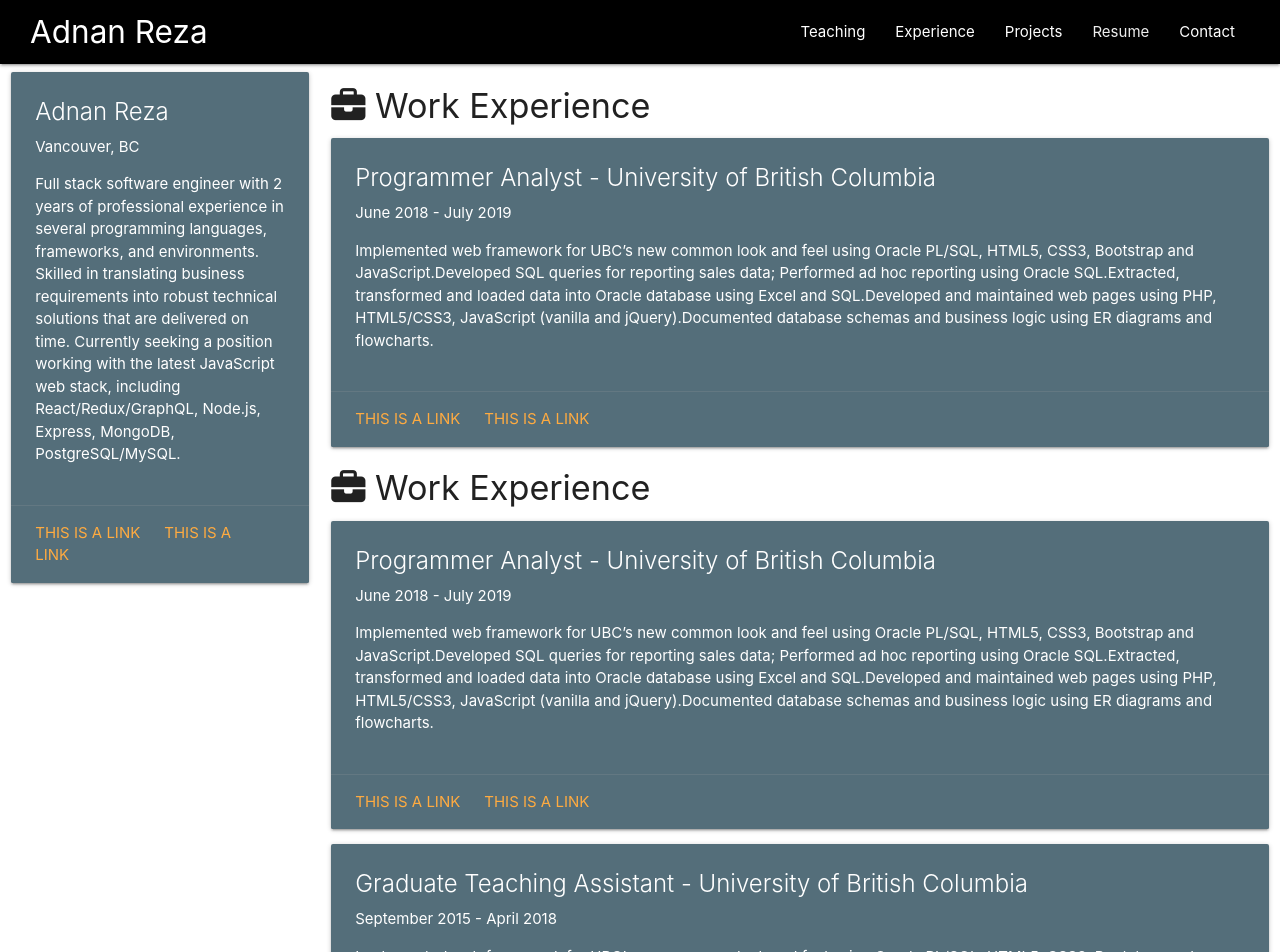
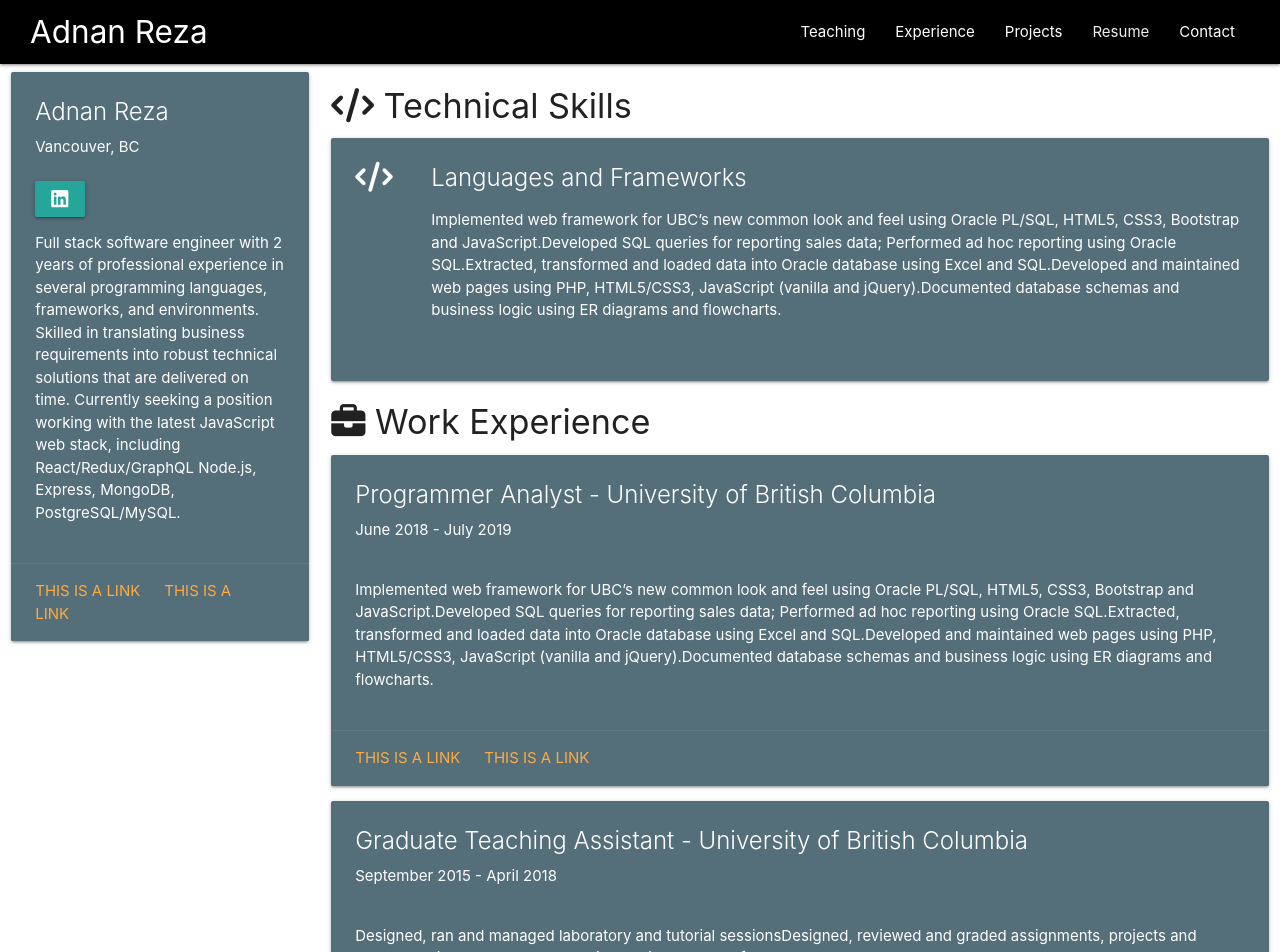
Before and after one commit to adnanreza/personal-site, a React (Create React App) app: page /Resume in a window 1280 px wide. Shown: the top 952 px of the page. Built offline with nearby package versions, Linux system fonts and the light colour scheme; the HTML template or start-up script is replaced by a standard one.

Commit message:
Added TechnicalSkillsBlock component

```diff
--- a/src/components/layout/Footer.js
+++ b/src/components/layout/Footer.js
@@ -7,7 +7,7 @@
       <div className='container'>
         <div className='row'>
           <div className='col l6 s12'>
-            <h5 className='white-text'>Footer Content</h5>
+            <h5 className='white-text'>Footer Heading</h5>
             <p className='grey-text text-lighten-4'>
               You can use rows and columns here to organize your footer content.
             </p>
--- a/src/components/layout/ResumeBlock.js
+++ b/src/components/layout/ResumeBlock.js
@@ -3,13 +3,16 @@
 
 const ResumeBlock = props => {
   return (
-    <div class='card blue-grey darken-1'>
-      <div class='card-content white-text'>
-        <span class='card-title'>{props.heading}</span>
+    <div className='card blue-grey darken-1'>
+      <div className='card-content white-text'>
+        <span className='card-title'>{props.heading}</span>
         <span>{props.subheading}</span>
+        <br />
+        <br />
+        {props.buttons && <span>{props.buttons}</span>}
         <ul>{props.body}</ul>
       </div>
-      <div class='card-action'>
+      <div className='card-action'>
         <a href='#'>This is a link</a>
         <a href='#'>This is a link</a>
       </div>
--- /dev/null
+++ b/src/components/layout/TechnicalSkillsBlock.js
@@ -0,0 +1,28 @@
+import React from 'react';
+import PropTypes from 'prop-types';
+
+const TechnicalSkillsBlock = props => {
+  return (
+    <div class='card blue-grey darken-1'>
+      <div class='card-content white-text'>
+        <div className='row'>
+          <div className='col s1'>
+            <span className='center-align'>
+              <i className='fa fa-code fa-2x'></i>
+            </span>
+          </div>
+          <div className='col s11'>
+            <span class='card-title'>{props.heading}</span>
+            <ul>{props.body}</ul>
+          </div>
+        </div>
+      </div>
+    </div>
+  );
+};
+
+TechnicalSkillsBlock.propTypes = {
+  heading: PropTypes.string.isRequired
+};
+
+export default TechnicalSkillsBlock;
--- a/src/components/pages/Resume.js
+++ b/src/components/pages/Resume.js
@@ -1,8 +1,16 @@
 import React, { Fragment } from 'react';
 import PropTypes from 'prop-types';
+import TechnicalSkillsBlock from '../layout/TechnicalSkillsBlock';
 import ResumeBlock from '../layout/ResumeBlock';
 
 const Resume = props => {
+  const buttonsContact = (
+    <button className='btn'>
+      <i className='fab fa-linkedin'></i>
+    </button>
+  );
+  const summary =
+    'Full stack software engineer with 2 years of professional experience in several programming languages, frameworks, and environments. Skilled in translating business requirements into robust technical solutions that are delivered on time. Currently seeking a position working with the latest JavaScript web stack, including React/Redux/GraphQL Node.js, Express, MongoDB, PostgreSQL/MySQL.';
   const accomplishmentsPA = [
     'Implemented web framework for UBC’s new common look and feel using Oracle PL/SQL, HTML5, CSS3, Bootstrap and JavaScript.',
     'Developed SQL queries for reporting sales data; Performed ad hoc reporting using Oracle SQL.',
@@ -11,11 +19,9 @@
     'Documented database schemas and business logic using ER diagrams and flowcharts.'
   ];
   const accomplishmentsGTA = [
-    'Implemented web framework for UBC’s new common look and feel using Oracle PL/SQL, HTML5, CSS3, Bootstrap and JavaScript.',
-    'Developed SQL queries for reporting sales data; Performed ad hoc reporting using Oracle SQL.',
-    'Extracted, transformed and loaded data into Oracle database using Excel and SQL.',
-    'Developed and maintained web pages using PHP, HTML5/CSS3, JavaScript (vanilla and jQuery).',
-    'Documented database schemas and business logic using ER diagrams and flowcharts.'
+    'Designed, ran and managed laboratory and tutorial sessions',
+    'Designed, reviewed and graded assignments, projects and exams',
+    'Received a Graduate Teaching Assistant Award from the CS Department at UBC'
   ];
 
   return (
@@ -25,26 +31,20 @@
           <ResumeBlock
             heading='Adnan Reza'
             subheading='Vancouver, BC'
-            body='Full stack software engineer with 2 years of professional
-            experience in several programming languages, frameworks, and
-            environments. Skilled in translating business requirements into
-            robust technical solutions that are delivered on time. Currently
-            seeking a position working with the latest JavaScript web stack,
-            including React/Redux/GraphQL, Node.js, Express, MongoDB,
-            PostgreSQL/MySQL.'
+            buttons={buttonsContact}
+            body={summary}
           ></ResumeBlock>
         </div>
         <div className='col s9'>
           <h4>
-            <i className='fa fa-briefcase'></i>
+            <i className='fa fa-code'></i>
             {` `}
-            Work Experience
+            Technical Skills
           </h4>
-          <ResumeBlock
-            heading='Programmer Analyst - University of British Columbia'
-            subheading='June 2018 - July 2019'
+          <TechnicalSkillsBlock
+            heading='Languages and Frameworks'
             body={accomplishmentsPA}
-          ></ResumeBlock>
+          ></TechnicalSkillsBlock>
 
           <h4>
             <i className='fa fa-briefcase'></i>
```
